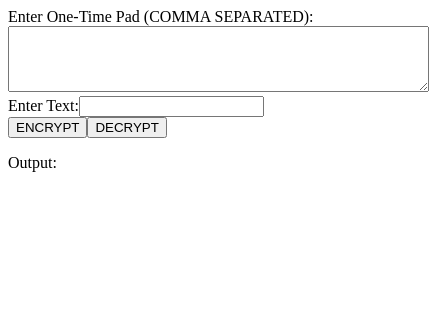
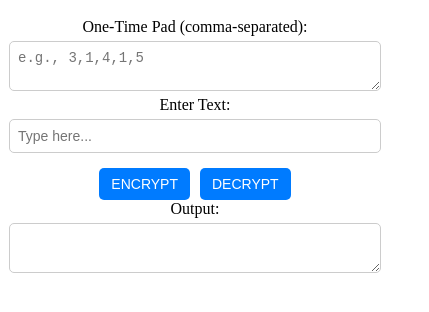
Before and after one commit to lamngo13/otp, an Angular app in the folder my-project/: page / in a window 390 px wide. Shown: the top 312 px of the page, 429 px wide, since content can reach past the window. Built offline with nearby package versions, Linux system fonts and the light colour scheme.

Commit message:
better for mobile

```diff
--- a/my-project/src/app/app.component.css
+++ b/my-project/src/app/app.component.css
@@ -0,0 +1,61 @@
+/* Ensure everything is centered and readable */
+.container {
+    display: flex;
+    flex-direction: column;
+    align-items: center;
+    max-width: 90%;
+    margin: auto;
+    padding: 10px;
+  }
+
+  /* Textarea and Input Styling */
+  textarea, input {
+    width: 100%;
+    max-width: 400px;
+    padding: 10px;
+    margin: 5px 0;
+    border: 1px solid #ccc;
+    border-radius: 5px;
+    font-size: 16px;
+  }
+
+  /* Buttons should be spaced properly */
+  .button-group {
+    display: flex;
+    justify-content: center;
+    gap: 10px;
+    margin-top: 10px;
+  }
+
+  /* Button styling */
+  button {
+    background-color: #007bff;
+    color: white;
+    border: none;
+    padding: 10px 15px;
+    border-radius: 5px;
+    font-size: 16px;
+    cursor: pointer;
+    transition: background 0.3s ease;
+  }
+
+  button:hover {
+    background-color: #0056b3;
+  }
+
+  /* Ensure proper scaling on smaller screens */
+  @media (max-width: 600px) {
+    .container {
+      max-width: 100%;
+    }
+
+    textarea, input {
+      font-size: 14px;
+      padding: 8px;
+    }
+
+    button {
+      font-size: 14px;
+      padding: 8px 12px;
+    }
+  }
--- a/my-project/src/app/app.component.html
+++ b/my-project/src/app/app.component.html
@@ -1,18 +1,15 @@
-<div>
-  <label for="otp">Enter One-Time Pad (COMMA SEPARATED):</label>
-  <textarea id="otp" [(ngModel)]="otp" rows="4" cols="50"></textarea>
-</div>
+<div class="container">
+  <label for="otp">One-Time Pad (comma-separated):</label>
+  <textarea id="otp" [(ngModel)]="otp" rows="2" placeholder="e.g., 3,1,4,1,5"></textarea>
 
-<div>
   <label for="inputText">Enter Text:</label>
-  <input id="inputText" [(ngModel)]="inputText" type="text">
-</div>
+  <input id="inputText" [(ngModel)]="inputText" type="text" placeholder="Type here...">
 
-<div>
+  <div class="button-group">
     <button (click)="shiftRight()">ENCRYPT</button>
     <button (click)="shiftLeft()">DECRYPT</button>
   </div>
 
-<div>
-  <p>Output: {{ output }}</p>
+  <label for="output">Output:</label>
+  <textarea id="output" [value]="output" rows="2" readonly></textarea>
 </div>
```
Lines whose indentation alone changed are shown as unchanged.
